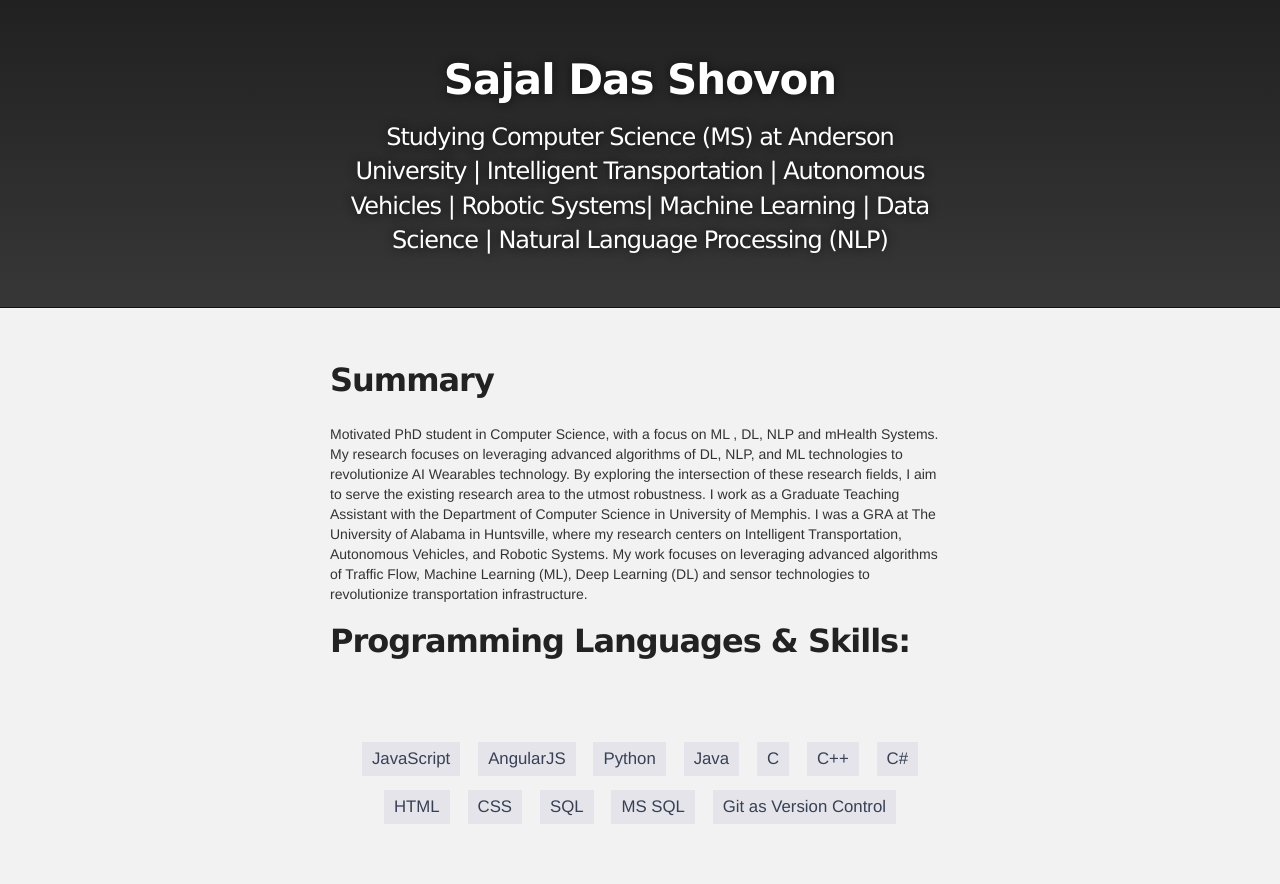
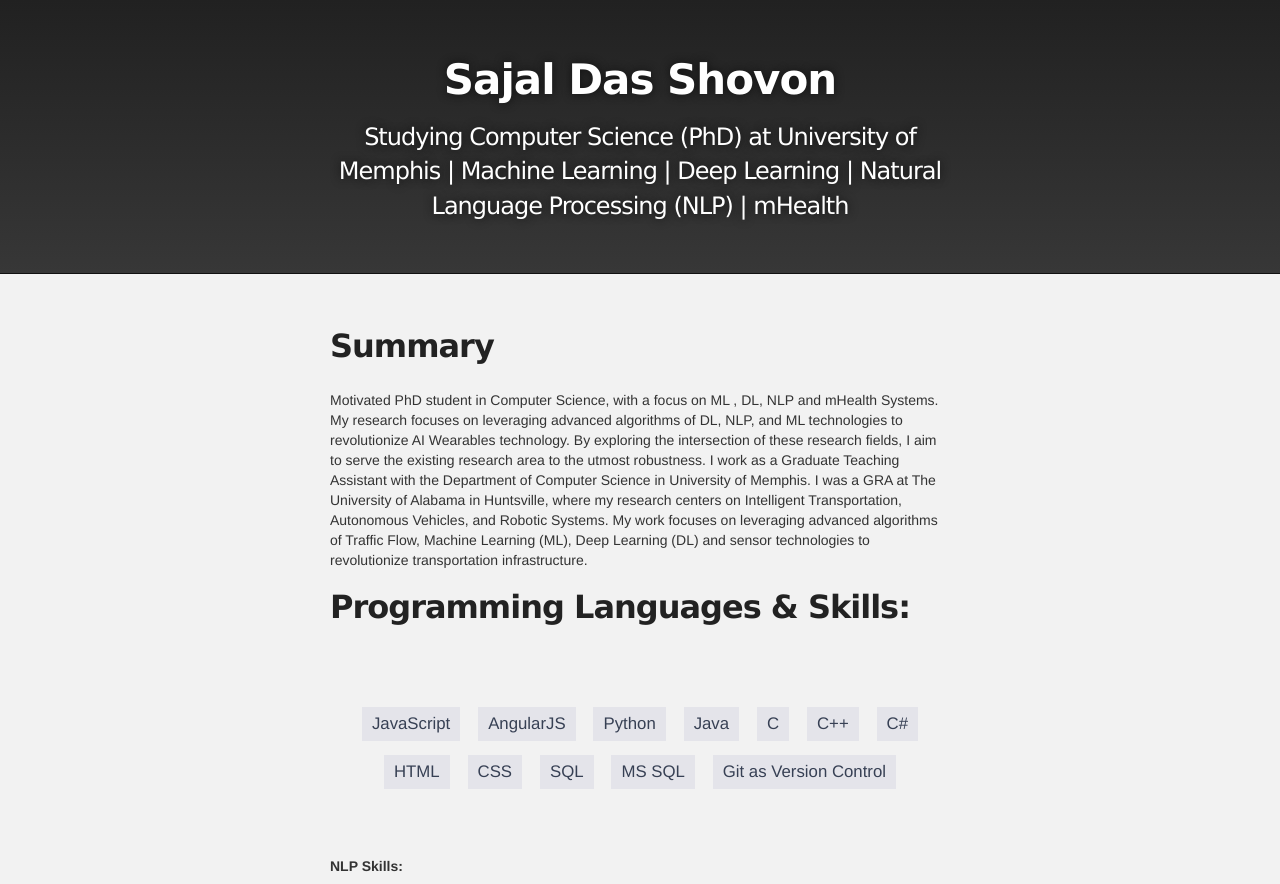
Before and after one commit to SajalDasShovon/portfolio, a website: page index.html in a window 1280 px wide. Shown: the top 884 px of the page. Drawn offline with Linux system fonts and the light colour scheme.

Commit message:
Update index.html

```diff
--- a/index.html
+++ b/index.html
@@ -49,7 +49,7 @@
 
 
           <h1 id="project_title">Sajal Das Shovon</h1>
-          <h2 id="project_tagline"> Studying Computer Science (MS) at Anderson University |  Intelligent Transportation | Autonomous Vehicles | Robotic Systems| Machine Learning | Data Science | Natural Language Processing (NLP) </h2>
+          <h2 id="project_tagline"> Studying Computer Science (PhD) at University of Memphis | Machine Learning | Deep Learning | Natural Language Processing (NLP) | mHealth </h2>
 
 
         </header>
```
